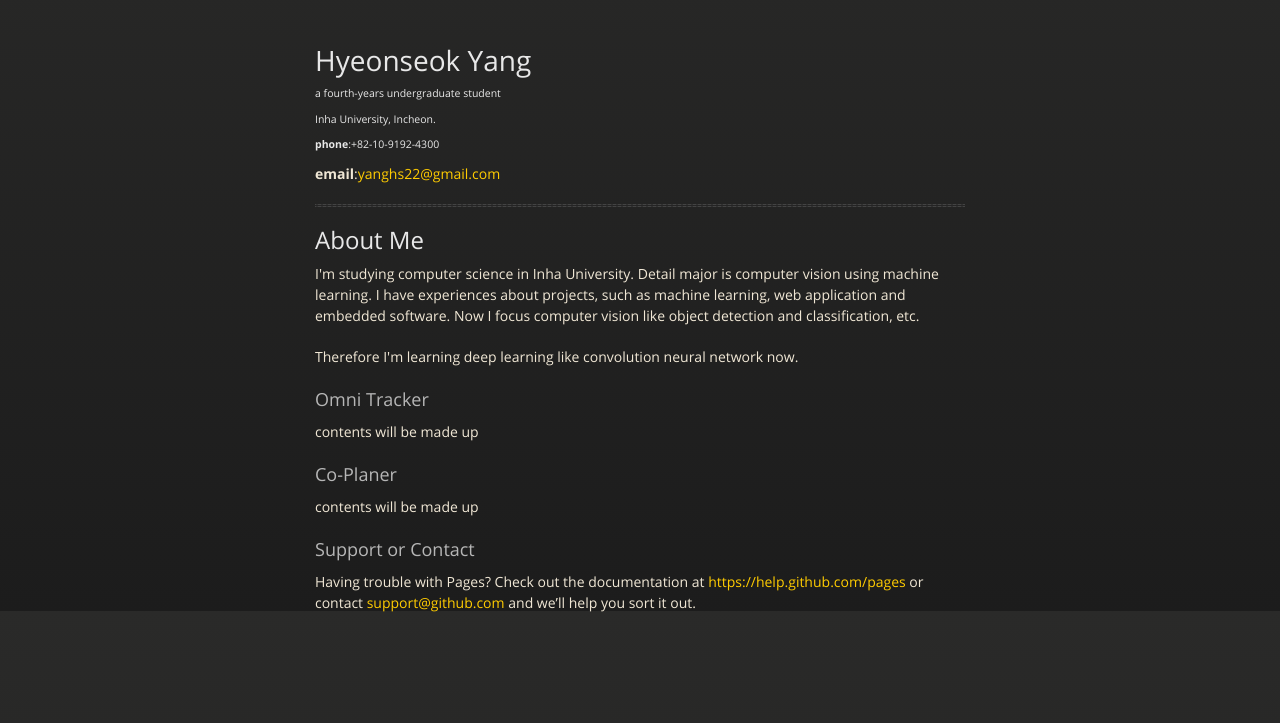
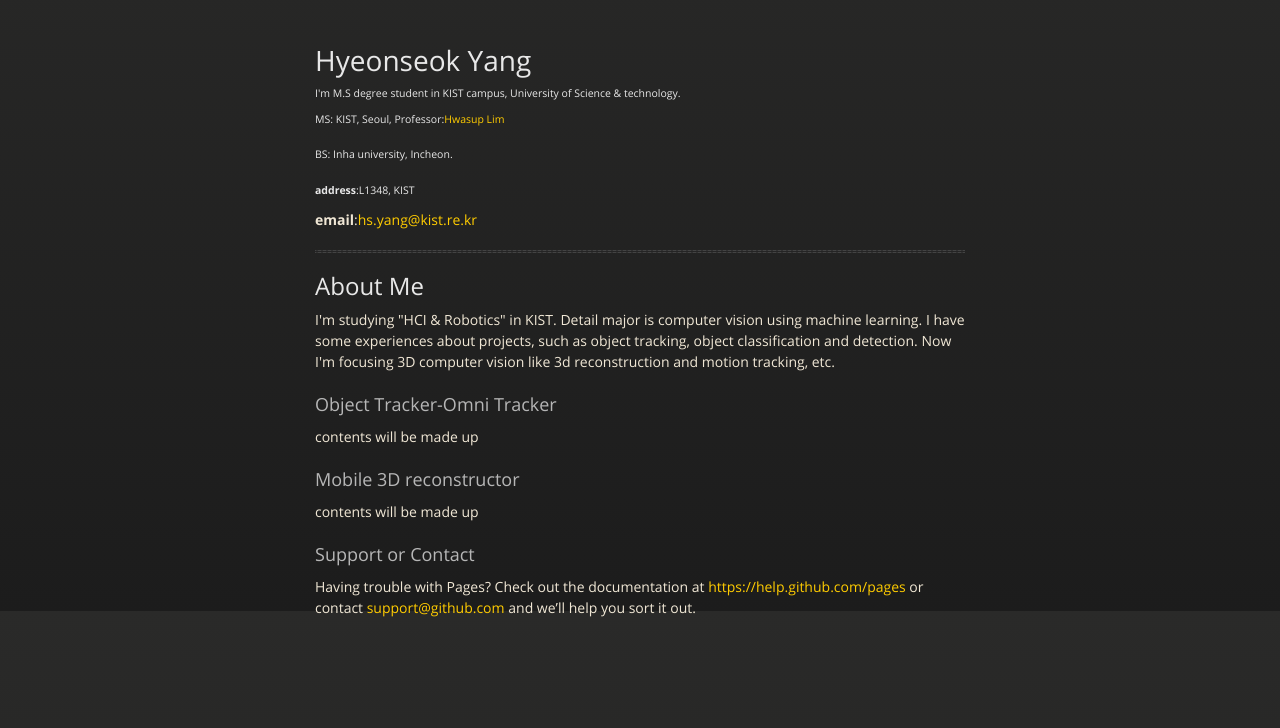
Before and after one commit to HubertYang/hubertyang.github.com, a plain HTML site: page index.html in a window 1280 px wide. Shown: the part 189-917 px from the top of the page. Drawn offline with nearby package versions, Linux system fonts and the light colour scheme.

Commit message:
Change my introduce

```diff
--- a/index.html
+++ b/index.html
@@ -39,33 +39,34 @@
 <a id="hyeonseok-yang" class="anchor" href="#hyeonseok-yang" aria-hidden="true"><span class="octicon octicon-link"></span></a>Hyeonseok Yang</h1>
 
 <h6>
-<a id="a-fourth-years-undergraduate-student" class="anchor" href="#a-fourth-years-undergraduate-student" aria-hidden="true"><span class="octicon octicon-link"></span></a>a fourth-years undergraduate student</h6>
+<a id="introduce" class="anchor" href="#introduce" aria-hidden="true"><span class="octicon octicon-link"></span></a>I'm M.S degree student in KIST campus, University of Science & technology.  </h6>
 
 <h6>
-<a id="inha-university-incheon" class="anchor" href="#inha-university-incheon" aria-hidden="true"><span class="octicon octicon-link"></span></a>Inha University, Incheon.</h6>
+<a id="educations-and-experiences" class="anchor" href="#educations-and-experiences" aria-hidden="true"><span class="octicon octicon-link"></span></a>
+<p>MS: KIST, Seoul, Professor:<a href="http://161.122.38.12/wiki/hslim">Hwasup Lim</a></p>
+<p>BS: Inha university, Incheon.</p></h6>
 
 <h6>
-<a id="phone82-10-9192-4300" class="anchor" href="#phone82-10-9192-4300" aria-hidden="true"><span class="octicon octicon-link"></span></a>
-<strong>phone</strong>:+82-10-9192-4300</h6>
+<a id="address" class="anchor" href="#address" aria-hidden="true"><span class="octicon octicon-link"></span></a>
+<strong>address</strong>:L1348, KIST</h6>
 
-<p><strong>email</strong>:<a href="mailto:yanghs22@gmail.com">yanghs22@gmail.com</a></p>
+<p><strong>email</strong>:<a href="mailto:hs.yang@kist.re.kr">hs.yang@kist.re.kr</a></p>
 
 <hr>
 
 <h2>
 <a id="about-me" class="anchor" href="#about-me" aria-hidden="true"><span class="octicon octicon-link"></span></a>About Me</h2>
 
-<p>I'm studying computer science in Inha University. Detail major is computer vision using machine learning. I have experiences about projects, such as machine learning, web application and embedded software. Now I focus computer vision like object detection and classification, etc. </p>
-
-<p>Therefore I'm learning deep learning like convolution neural network now.</p>
+<p>I'm studying "HCI & Robotics" in KIST. Detail major is computer vision using machine learning. I have some experiences about projects, such as object tracking, object classification and detection.
+ Now I'm focusing 3D computer vision like 3d reconstruction and motion tracking, etc. </p>
 
 <h3>
-<a id="omni-tracker" class="anchor" href="#omni-tracker" aria-hidden="true"><span class="octicon octicon-link"></span></a>Omni Tracker</h3>
+<a id="omni-tracker" class="anchor" href="#omni-tracker" aria-hidden="true"><span class="octicon octicon-link"></span></a>Object Tracker-Omni Tracker</h3>
 
 <p>contents will be made up</p>
 
 <h3>
-<a id="co-planer" class="anchor" href="#co-planer" aria-hidden="true"><span class="octicon octicon-link"></span></a>Co-Planer</h3>
+<a id="mobile_3d" class="anchor" href="#mobile_3d" aria-hidden="true"><span class="octicon octicon-link"></span></a>Mobile 3D reconstructor</h3>
 
 <p>contents will be made up</p>
 
```
